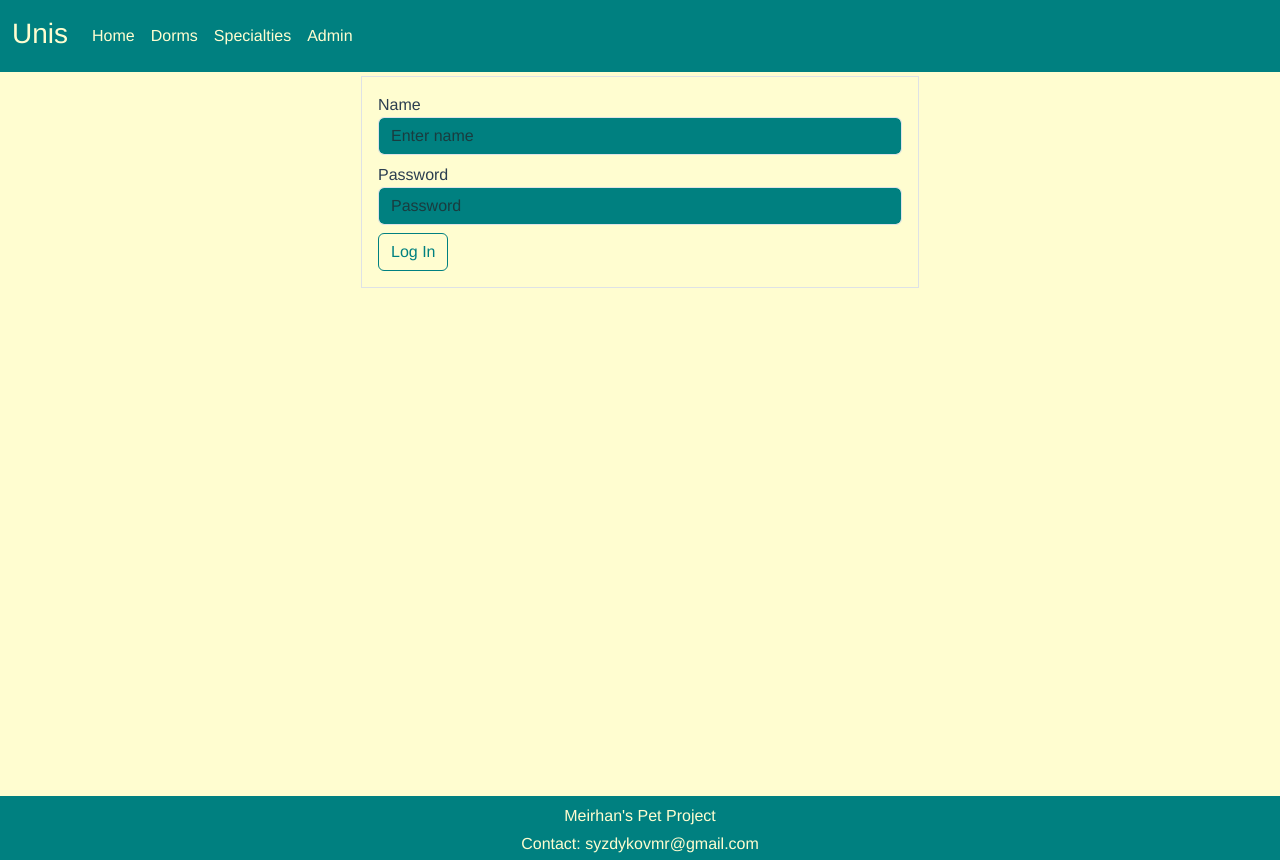
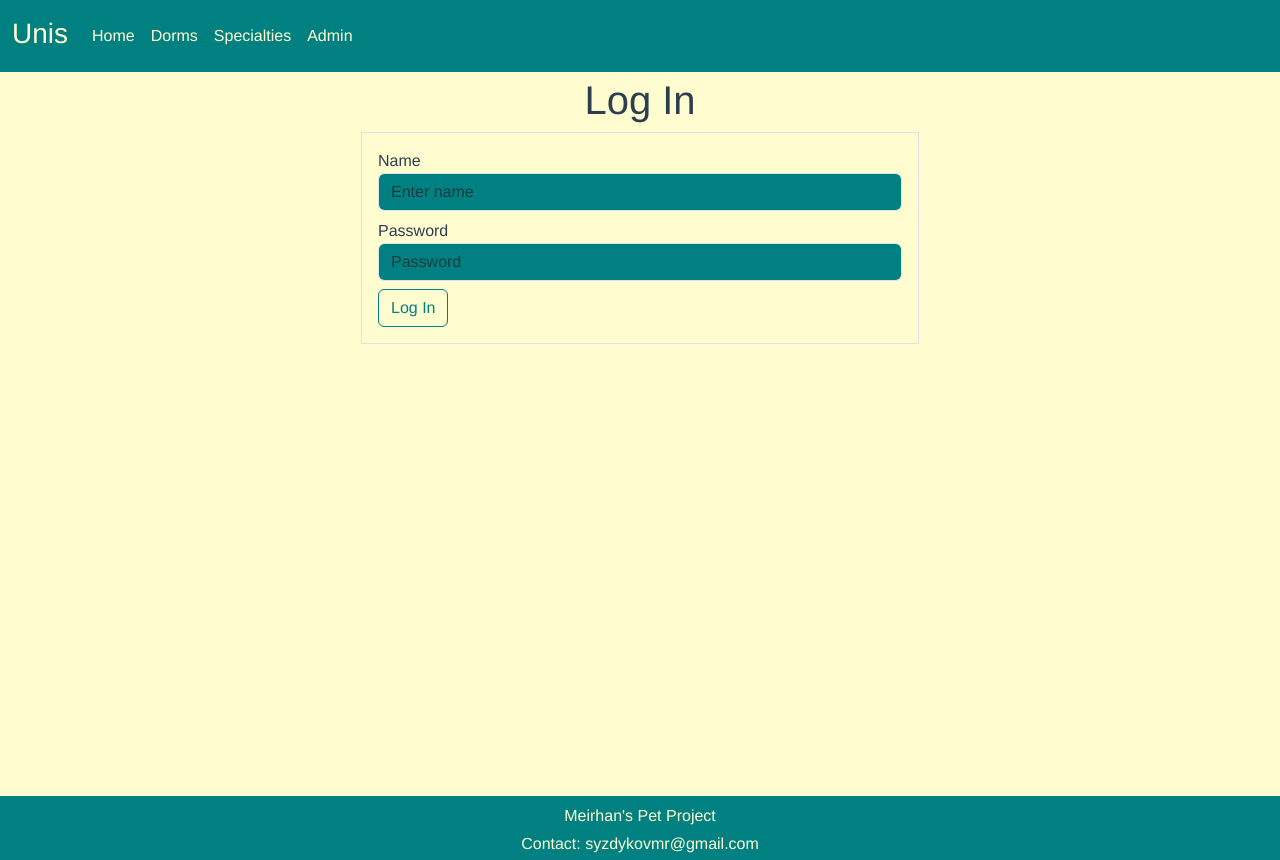
Before and after one commit to BlackHole55/unis-front-end, a Vue app: page /login in a window 1280 px wide. Built offline with nearby package versions, Linux system fonts and the light colour scheme.

Commit message:
Add h1 title

```diff
--- a/src/components/LoginAdmin.vue
+++ b/src/components/LoginAdmin.vue
@@ -1,5 +1,7 @@
 <template>
-    <div class="container pt-3 d-flex justify-content-center">
+    <div class="container pt-3">
+      <h1 class="text-center">Log In</h1>
+      <div class="d-flex justify-content-center">
         <form class="w-50 border p-3" @submit.prevent="login">
             <div class="form-group">
                 <label for="name">Name</label>
@@ -12,6 +14,7 @@
             <button type="submit" id="loginBtn" class="btn  mt-2">Log In</button>
             <div class="alert alert-danger mt-2" v-if="getErrors?.response?.data?.message">{{ getErrors?.response?.data?.message }}</div>
         </form>
+      </div>
     </div>
 </template>
 
--- a/src/components/NotFound.vue
+++ b/src/components/NotFound.vue
@@ -1,5 +1,5 @@
 <template>
-    <div>Not Found</div>
+    <h1 class="text-center pt-3">404 Not Found</h1>
 </template>
 
 <script setup>
```
